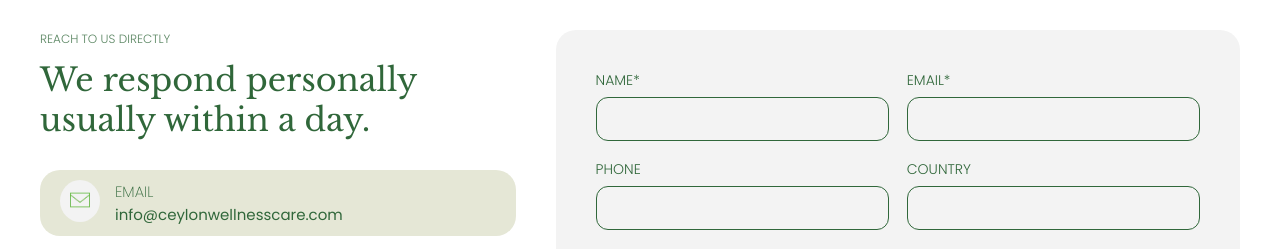
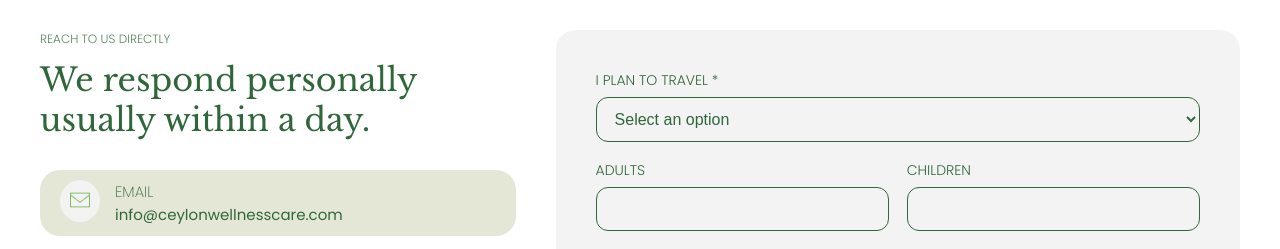
Before and after one commit to uvindukaralliyadda/CeylonWellnes, a Next.js app: page /contact in a window 1280 px wide. Shown: the part 2531-2780 px from the top of the page. Built offline with nearby package versions, Linux system fonts and the light colour scheme.

Commit message:
changed the form fields

```diff
--- a/src/app/contact/page.jsx
+++ b/src/app/contact/page.jsx
@@ -184,55 +184,137 @@ const Contact = () => {
             {/* contact form */}
 
             <div className={styles.contactForm}>
+                  <form className={styles.form}>
 
-                  <form className={styles.form}>
-                     {/* Row 1 */}
+                      {/* Travel Type */}
+                      <div className={styles.field}>
+                        <label>I PLAN TO TRAVEL *</label>
+                        <select required>
+                          <option value="">Select an option</option>
+                          <option>As a couple</option>
+                          <option>As a family</option>
+                          <option>With my friends</option>
+                          <option>As a group</option>
+                          <option>Corporate Staff</option>
+                          <option>Alone</option>
+                        </select>
+                      </div>
+
+                      {/* Adults & Children */}
                       <div className={styles.row}>
                         <div className={styles.field}>
-                              <label>NAME*</label>
-                              <input type="text"  />
+                          <label>ADULTS</label>
+                          <input type="number" min="1" />
                         </div>
 
                         <div className={styles.field}>
-                              <label>EMAIL*</label>
-                              <input type="email"  />
+                          <label>CHILDREN</label>
+                          <input type="number" min="0" />
                         </div>
                       </div>
 
-                          {/* Row 2 */}
+                      {/* Departure & Duration */}
                       <div className={styles.row}>
                         <div className={styles.field}>
-                              <label>PHONE</label>
-                              <input type="tel"  />
+                          <label>TRIP DEPARTURE</label>
+                          <input type="date" />
                         </div>
 
                         <div className={styles.field}>
-                              <label>COUNTRY</label>
-                              <input type="text" />
+                          <label>DURATION (DAYS)</label>
+                          <input type="number" min="1" />
                         </div>
                       </div>
 
-                          {/* Row 3 full width */}
+                      {/* Budget */}
                       <div className={styles.field}>
-                            <label>FROM</label>
-                            <input type="date" placeholder='Approximate is enough..' />
+                        <label>MAX BUDGET</label>
+                        <input
+                          type="number"
+                          placeholder="Euros per person"
+                          min="0"
+                        />
+                      </div>
+
+                      {/* Accommodation Level */}
+                      <div className={styles.field}>
+                        <label>DESIRED LEVEL OF ACCOMMODATION</label>
+
+                        <div className={styles.radioGroup}>
+                          <label>
+                            <input type="radio" name="accommodation" value="Guest House" />
+                            Guest House
+                          </label>
+
+                          <label>
+                            <input type="radio" name="accommodation" value="Standard (***)" />
+                            Standard (***)
+                          </label>
+
+                          <label>
+                            <input type="radio" name="accommodation" value="Comfort (****)" />
+                            Comfort (****)
+                          </label>
+
+                          <label>
+                            <input
+                              type="radio"
+                              name="accommodation"
+                              value="Luxury / Boutique Hotel (*****)"
+                            />
+                            Luxury / Boutique Hotel (*****)
+                          </label>
+                        </div>
+                      </div>
+
+                      {/* Additional Requests */}
+                      <div className={styles.field}>
+                        <label>ADDITIONAL ACCOMMODATION AND OTHER REQUESTS</label>
+                        <textarea />
+                      </div>
+
+                      {/* Name & Phone */}
+                      <div className={styles.row}>
+                        <div className={styles.field}>
+                          <label>FULL NAME *</label>
+                          <input type="text" required />
                         </div>
 
                         <div className={styles.field}>
-                            <label>TO</label>
-                            <input type="date" placeholder='Approximate is enough..' />
+                          <label>PHONE / WHATSAPP *</label>
+                          <input type="tel" required />
+                        </div>
                       </div>
 
-                          {/* Row 4 full width */}
+                      {/* Email & City */}
+                      <div className={styles.row}>
                         <div className={styles.field}>
-                            <label>WHAT KIND OF JOURNEY YOU ARE HOPING FOR?</label>
-                            <textarea  />
+                          <label>EMAIL</label>
+                          <input type="email" />
+                        </div>
+
+                        <div className={styles.field}>
+                          <label>CITY *</label>
+                          <input type="text" required />
+                        </div>
+                      </div>
+
+                      {/* Country */}
+                      <div className={styles.field}>
+                        <label>COUNTRY OF RESIDENCE</label>
+                        <input type="text" />
                       </div>
 
                       <button type="submit" className={styles.button}>
                         Send Inquiry
-                      <Image src="/submit.webp" alt="Send" width={20} height={20} />
+                        <Image
+                          src="/submit.webp"
+                          alt="Send"
+                          width={20}
+                          height={20}
+                        />
                       </button>
+
                     </form>
                 </div>
 
--- a/src/app/contact/page.module.css
+++ b/src/app/contact/page.module.css
@@ -347,6 +347,27 @@ transform: scale(1.05);
   transform: scale(1.05);
 }
 
+.radioGroup {
+  display: flex;
+  flex-direction: column;
+  gap: 10px;
+  margin-top: 8px;
+}
+
+.radioGroup label {
+  display: flex;
+  align-items: center;
+  gap: 10px;
+  color: #30673A;
+  font-size: 15px;
+  font-weight: 300;
+}
+
+.radioGroup input[type="radio"] {
+  width: auto;
+  margin: 0;
+}
+
 @media (max-width: 768px) {
 
   /* 전체 section becomes vertical */
```
Lines whose indentation alone changed are shown as unchanged.
